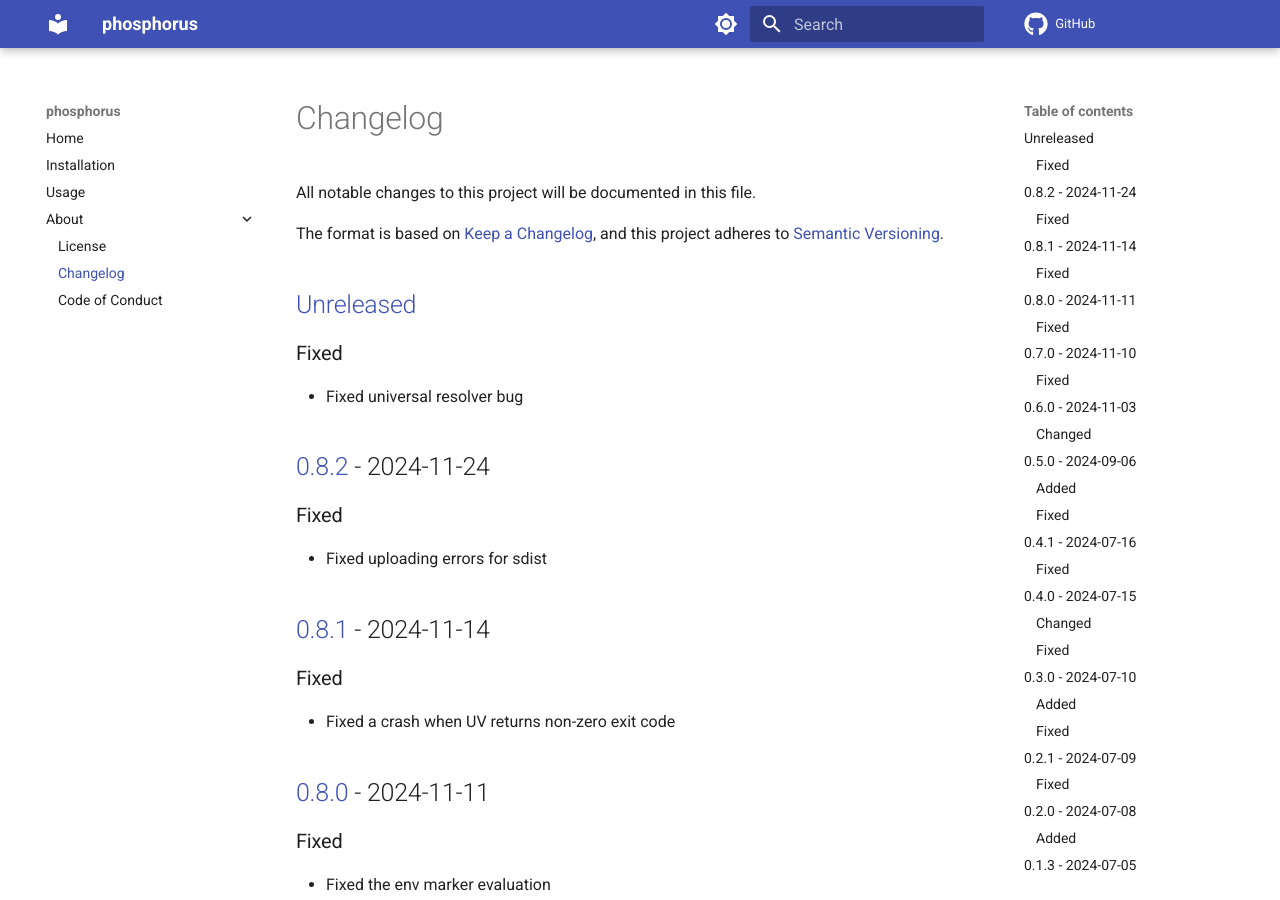
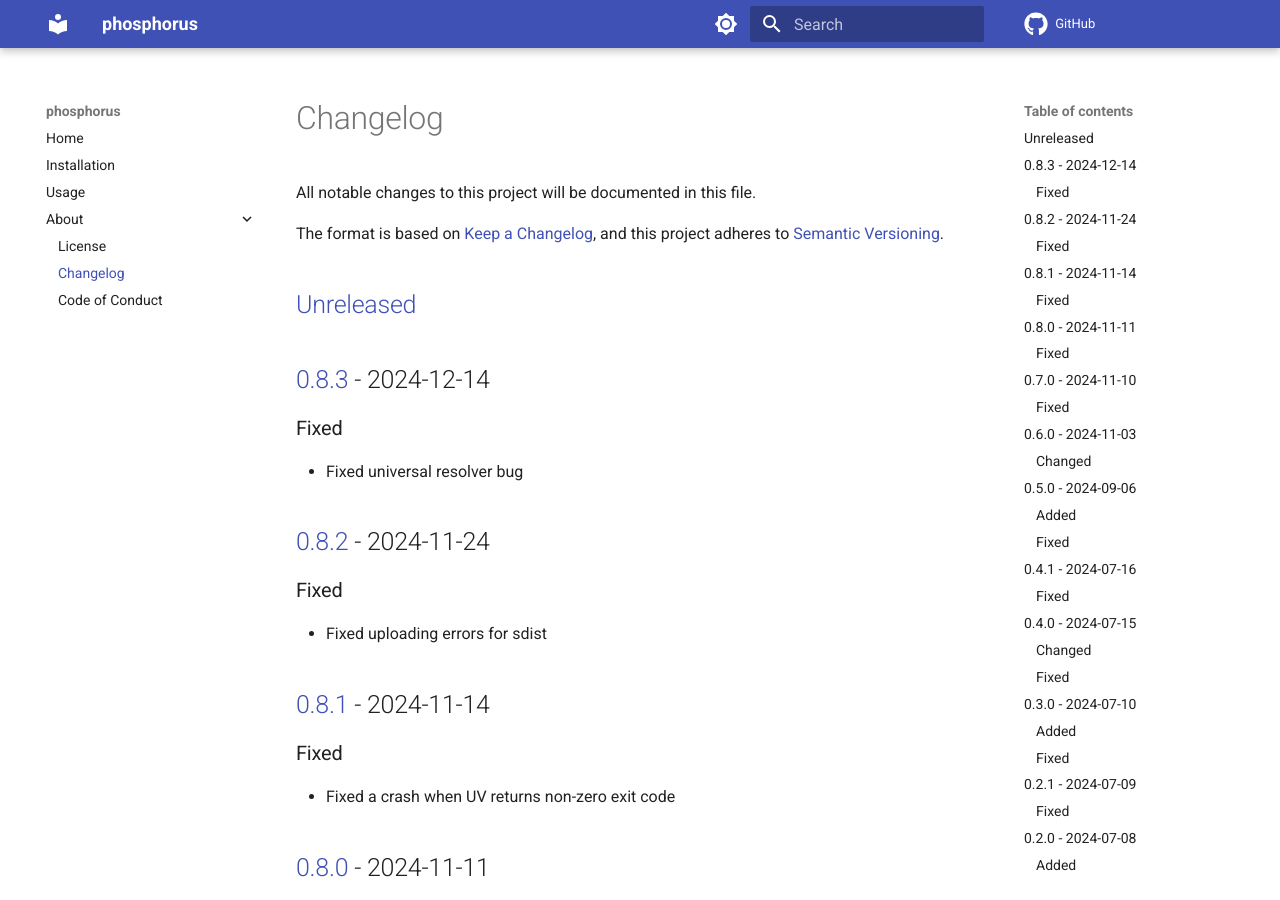
Before and after one commit to spapanik/phosphorus, an MkDocs documentation site: the page built from docs/CHANGELOG.md, in a window 1280 px wide and 900 px high. Built offline with MkDocs 1.6.1 and Material for MkDocs 9.7.7, drawn with Linux system fonts in a browser that asks for light colours; comment, search, counter and statistics services are not loaded.

Commit message:
🔖 Bump version

```diff
--- a/docs/CHANGELOG.md
+++ b/docs/CHANGELOG.md
@@ -5,6 +5,8 @@ All notable changes to this project will be documented in this file.
 The format is based on [Keep a Changelog], and this project adheres to [Semantic Versioning].
 
 ## [Unreleased]
+
+## [0.8.3] - 2024-12-14
 
 ### Fixed
 
@@ -118,7 +120,8 @@ The format is based on [Keep a Changelog], and this project adheres to [Semantic
 
 [Keep a Changelog]: https://keepachangelog.com/en/1.0.0/
 [Semantic Versioning]: https://semver.org/spec/v2.0.0.html
-[Unreleased]: https://github.com/spapanik/phosphorus/compare/v0.8.2...main
+[Unreleased]: https://github.com/spapanik/phosphorus/compare/v0.8.3...main
+[0.8.3]: https://github.com/spapanik/phosphorus/compare/v0.8.2...v0.8.3
 [0.8.2]: https://github.com/spapanik/phosphorus/compare/v0.8.1...v0.8.2
 [0.8.1]: https://github.com/spapanik/phosphorus/compare/v0.8.0...v0.8.1
 [0.8.0]: https://github.com/spapanik/phosphorus/compare/v0.7.0...v0.8.0
--- a/src/phosphorus/__version__.py
+++ b/src/phosphorus/__version__.py
@@ -1 +1 @@
-__version__ = "0.8.2"
+__version__ = "0.8.3"
```
